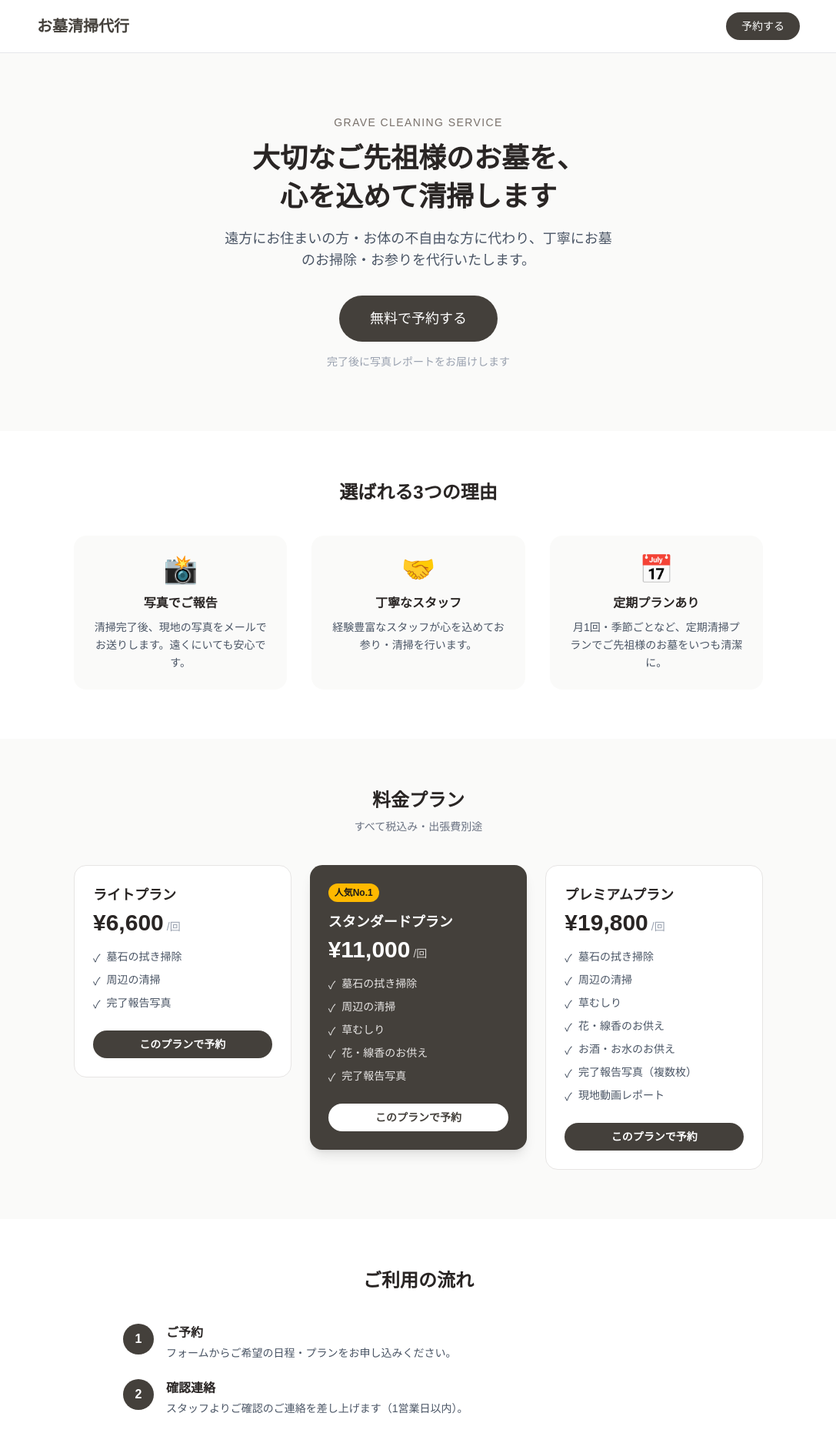
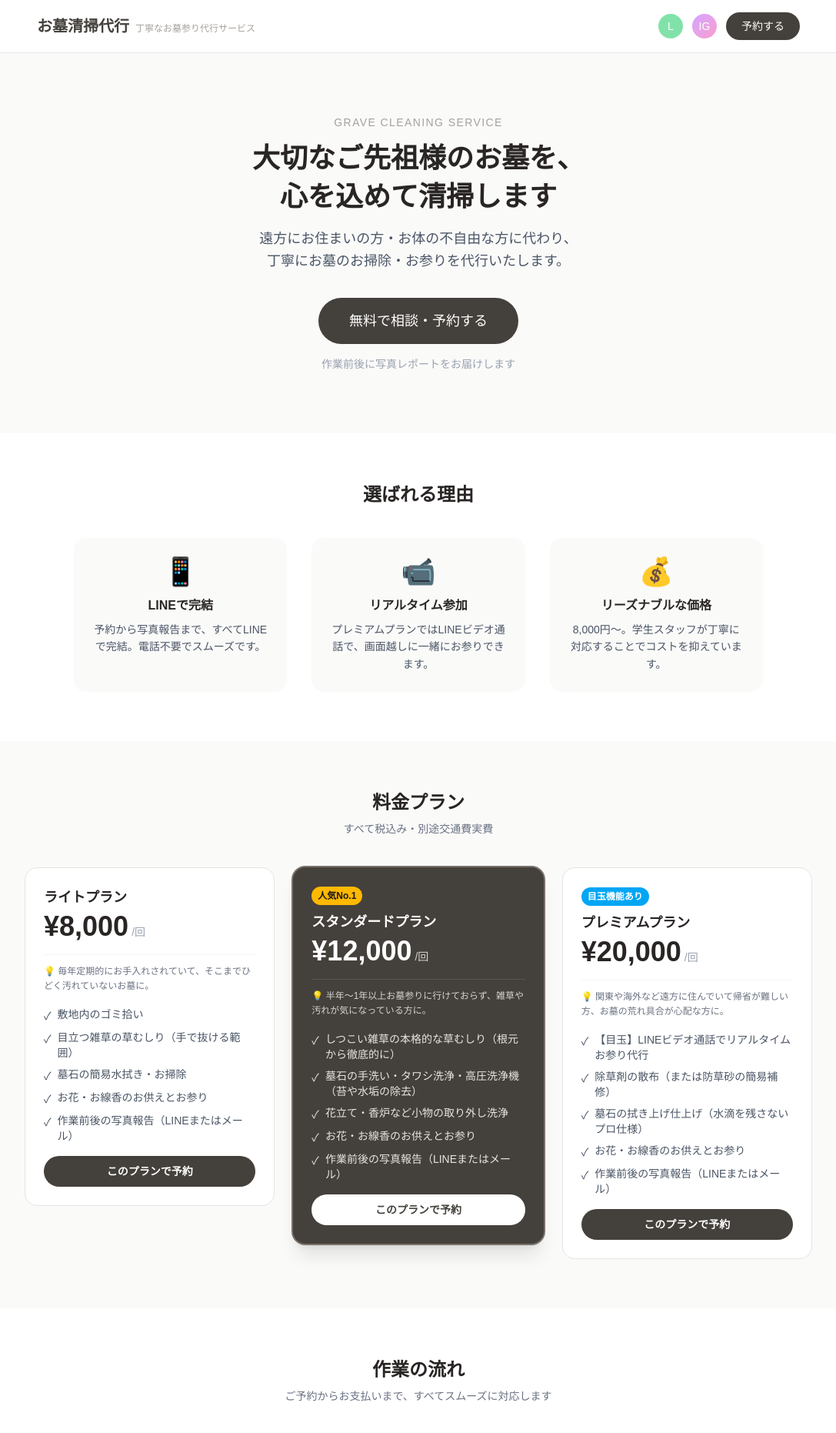
Before and after one commit to kkishi0724-os/grave-cleaning, a Next.js app: page / in a window 1280 px wide. Shown: the top 1862 px of the page at 77% size, without its empty margins (96-1183 px from the left). Built offline with nearby package versions, Linux system fonts and the light colour scheme.

Commit message:
redesign: 新料金プラン・作業工程・SNSアイコン追加

```diff
--- a/app/page.tsx
+++ b/app/page.tsx
@@ -3,37 +3,77 @@ import Link from "next/link";
 const plans = [
   {
     name: "ライトプラン",
-    price: "6,600",
-    features: ["墓石の拭き掃除", "周辺の清掃", "完了報告写真"],
+    price: "8,000",
+    tag: null,
+    tagColor: "",
+    summary: "毎年定期的にお手入れされていて、そこまでひどく汚れていないお墓に。",
+    features: [
+      "敷地内のゴミ拾い",
+      "目立つ雑草の草むしり（手で抜ける範囲）",
+      "墓石の簡易水拭き・お掃除",
+      "お花・お線香のお供えとお参り",
+      "作業前後の写真報告（LINEまたはメール）",
+    ],
     highlight: false,
   },
   {
     name: "スタンダードプラン",
-    price: "11,000",
-    features: ["墓石の拭き掃除", "周辺の清掃", "草むしり", "花・線香のお供え", "完了報告写真"],
+    price: "12,000",
+    tag: "人気No.1",
+    tagColor: "bg-amber-400 text-stone-900",
+    summary: "半年〜1年以上お墓参りに行けておらず、雑草や汚れが気になっている方に。",
+    features: [
+      "しつこい雑草の本格的な草むしり（根元から徹底的に）",
+      "墓石の手洗い・タワシ洗浄・高圧洗浄機（苔や水垢の除去）",
+      "花立て・香炉など小物の取り外し洗浄",
+      "お花・お線香のお供えとお参り",
+      "作業前後の写真報告（LINEまたはメール）",
+    ],
     highlight: true,
   },
   {
     name: "プレミアムプラン",
-    price: "19,800",
+    price: "20,000",
+    tag: "目玉機能あり",
+    tagColor: "bg-sky-500 text-white",
+    summary: "関東や海外など遠方に住んでいて帰省が難しい方、お墓の荒れ具合が心配な方に。",
     features: [
-      "墓石の拭き掃除",
-      "周辺の清掃",
-      "草むしり",
-      "花・線香のお供え",
-      "お酒・お水のお供え",
-      "完了報告写真（複数枚）",
-      "現地動画レポート",
+      "【目玉】LINEビデオ通話でリアルタイムお参り代行",
+      "除草剤の散布（または防草砂の簡易補修）",
+      "墓石の拭き上げ仕上げ（水滴を残さないプロ仕様）",
+      "お花・お線香のお供えとお参り",
+      "作業前後の写真報告（LINEまたはメール）",
     ],
     highlight: false,
   },
 ];
 
 const steps = [
-  { num: "1", title: "ご予約", desc: "フォームからご希望の日程・プランをお申し込みください。" },
-  { num: "2", title: "確認連絡", desc: "スタッフよりご確認のご連絡を差し上げます（1営業日以内）。" },
-  { num: "3", title: "清掃実施", desc: "ご指定の日時に丁寧にお墓を清掃・お参りいたします。" },
-  { num: "4", title: "報告", desc: "清掃後、写真付きの完了レポートをお送りします。" },
+  {
+    icon: "📋",
+    title: "ご予約・ご相談",
+    desc: "LINEまたはお問い合わせフォームからご連絡ください。墓所の場所やご希望をお聞きします。",
+  },
+  {
+    icon: "📅",
+    title: "日程確定",
+    desc: "ご希望の日程をもとにスタッフが現地へ。1〜2日以内にご連絡いたします。",
+  },
+  {
+    icon: "🧹",
+    title: "清掃・お参り実施",
+    desc: "ご選択のプランに沿って丁寧に作業します。プレミアムはビデオ通話でリアルタイム参加も可能です。",
+  },
+  {
+    icon: "📸",
+    title: "写真報告",
+    desc: "作業前後の写真をLINEまたはメールでお送りします。仕上がりをしっかりご確認いただけます。",
+  },
+  {
+    icon: "💳",
+    title: "お支払い",
+    desc: "作業完了後に銀行振込またはPayPayにてお支払いください。",
+  },
 ];
 
 export default function Home() {
@@ -42,7 +82,24 @@ export default function Home() {
       {/* Header */}
       <header className="border-b border-gray-200 bg-white sticky top-0 z-10">
         <div className="max-w-5xl mx-auto px-4 py-4 flex items-center justify-between">
+          <div>
             <span className="text-xl font-bold text-stone-700">お墓清掃代行</span>
+            <span className="ml-2 text-xs text-stone-400 hidden sm:inline">丁寧なお墓参り代行サービス</span>
+          </div>
+          <div className="flex items-center gap-3">
+            {/* SNSアイコン（準備中） */}
+            <button
+              title="LINE公式（準備中）"
+              className="w-8 h-8 rounded-full bg-[#06C755] text-white flex items-center justify-center text-sm opacity-50 cursor-not-allowed"
+            >
+              L
+            </button>
+            <button
+              title="Instagram（準備中）"
+              className="w-8 h-8 rounded-full bg-gradient-to-br from-purple-500 to-pink-500 text-white flex items-center justify-center text-sm opacity-50 cursor-not-allowed"
+            >
+              IG
+            </button>
             <Link
               href="/booking"
               className="bg-stone-700 text-white text-sm px-5 py-2 rounded-full hover:bg-stone-800 transition-colors"
@@ -50,36 +107,50 @@ export default function Home() {
               予約する
             </Link>
           </div>
+        </div>
       </header>
 
       <main className="flex-1">
         {/* Hero */}
         <section className="bg-stone-50 py-20 px-4 text-center">
-          <p className="text-sm text-stone-500 mb-3 tracking-widest uppercase">Grave Cleaning Service</p>
+          <p className="text-sm text-stone-400 mb-3 tracking-widest uppercase">Grave Cleaning Service</p>
           <h1 className="text-4xl font-bold text-stone-800 mb-4 leading-snug">
             大切なご先祖様のお墓を、<br />心を込めて清掃します
           </h1>
-          <p className="text-gray-600 max-w-lg mx-auto mb-8 text-lg">
-            遠方にお住まいの方・お体の不自由な方に代わり、丁寧にお墓のお掃除・お参りを代行いたします。
+          <p className="text-gray-600 max-w-lg mx-auto mb-8 text-lg leading-relaxed">
+            遠方にお住まいの方・お体の不自由な方に代わり、<br className="hidden sm:block" />
+            丁寧にお墓のお掃除・お参りを代行いたします。
           </p>
           <Link
             href="/booking"
             className="inline-block bg-stone-700 text-white px-10 py-4 rounded-full text-lg hover:bg-stone-800 transition-colors"
           >
-            無料で予約する
+            無料で相談・予約する
           </Link>
-          <p className="text-sm text-gray-400 mt-4">完了後に写真レポートをお届けします</p>
+          <p className="text-sm text-gray-400 mt-4">作業前後に写真レポートをお届けします</p>
         </section>
 
         {/* Features */}
         <section className="py-16 px-4 bg-white">
           <div className="max-w-4xl mx-auto">
-            <h2 className="text-2xl font-bold text-center text-stone-800 mb-10">選ばれる3つの理由</h2>
+            <h2 className="text-2xl font-bold text-center text-stone-800 mb-10">選ばれる理由</h2>
             <div className="grid grid-cols-1 md:grid-cols-3 gap-8">
               {[
-                { icon: "📸", title: "写真でご報告", desc: "清掃完了後、現地の写真をメールでお送りします。遠くにいても安心です。" },
-                { icon: "🤝", title: "丁寧なスタッフ", desc: "経験豊富なスタッフが心を込めてお参り・清掃を行います。" },
-                { icon: "📅", title: "定期プランあり", desc: "月1回・季節ごとなど、定期清掃プランでご先祖様のお墓をいつも清潔に。" },
+                {
+                  icon: "📱",
+                  title: "LINEで完結",
+                  desc: "予約から写真報告まで、すべてLINEで完結。電話不要でスムーズです。",
+                },
+                {
+                  icon: "📹",
+                  title: "リアルタイム参加",
+                  desc: "プレミアムプランではLINEビデオ通話で、画面越しに一緒にお参りできます。",
+                },
+                {
+                  icon: "💰",
+                  title: "リーズナブルな価格",
+                  desc: "8,000円〜。学生スタッフが丁寧に対応することでコストを抑えています。",
+                },
               ].map((f) => (
                 <div key={f.title} className="text-center p-6 rounded-2xl bg-stone-50">
                   <div className="text-4xl mb-3">{f.icon}</div>
@@ -92,43 +163,54 @@ export default function Home() {
         </section>
 
         {/* Pricing */}
-        <section className="py-16 px-4 bg-stone-50">
-          <div className="max-w-4xl mx-auto">
+        <section className="py-16 px-4 bg-stone-50" id="plans">
+          <div className="max-w-5xl mx-auto">
             <h2 className="text-2xl font-bold text-center text-stone-800 mb-2">料金プラン</h2>
-            <p className="text-center text-gray-500 mb-10 text-sm">すべて税込み・出張費別途</p>
+            <p className="text-center text-gray-500 mb-10 text-sm">すべて税込み・別途交通費実費</p>
             <div className="grid grid-cols-1 md:grid-cols-3 gap-6 items-start">
               {plans.map((plan) => (
                 <div
                   key={plan.name}
-                  className={`rounded-2xl p-6 flex flex-col ${
+                  className={`rounded-2xl p-6 flex flex-col gap-4 ${
                     plan.highlight
-                      ? "bg-stone-700 text-white shadow-lg"
+                      ? "bg-stone-700 text-white shadow-xl ring-2 ring-stone-500"
                       : "bg-white text-stone-800 border border-stone-200"
                   }`}
                 >
-                  {plan.highlight && (
-                    <span className="text-xs bg-amber-400 text-stone-900 font-bold px-2 py-1 rounded-full self-start mb-3">
-                      人気No.1
+                  <div>
+                    {plan.tag && (
+                      <span className={`text-xs font-bold px-2 py-1 rounded-full ${plan.tagColor} inline-block mb-2`}>
+                        {plan.tag}
                       </span>
                     )}
-                  <h3 className="font-bold text-lg mb-1">{plan.name}</h3>
-                  <p className="text-3xl font-bold mb-4">
+                    <h3 className="font-bold text-lg">{plan.name}</h3>
+                    <p className="text-4xl font-bold mt-1">
                       ¥{plan.price}
                       <span className={`text-sm font-normal ml-1 ${plan.highlight ? "text-stone-300" : "text-gray-400"}`}>
                         /回
                       </span>
                     </p>
-                  <ul className="flex-1 space-y-2 mb-6">
+                  </div>
+
+                  <p className={`text-xs leading-relaxed border-t pt-3 ${plan.highlight ? "text-stone-300 border-stone-600" : "text-gray-500 border-stone-100"}`}>
+                    💡 {plan.summary}
+                  </p>
+
+                  <ul className="space-y-2 flex-1">
                     {plan.features.map((f) => (
-                      <li key={f} className={`text-sm flex items-start gap-2 ${plan.highlight ? "text-stone-200" : "text-gray-600"}`}>
-                        <span className="mt-0.5">✓</span>
+                      <li
+                        key={f}
+                        className={`text-sm flex items-start gap-2 ${plan.highlight ? "text-stone-200" : "text-gray-600"}`}
+                      >
+                        <span className="mt-0.5 shrink-0">✓</span>
                         <span>{f}</span>
                       </li>
                     ))}
                   </ul>
+
                   <Link
                     href="/booking"
-                    className={`text-center py-2 rounded-full text-sm font-bold transition-colors ${
+                    className={`text-center py-2.5 rounded-full text-sm font-bold transition-colors ${
                       plan.highlight
                         ? "bg-white text-stone-700 hover:bg-stone-100"
                         : "bg-stone-700 text-white hover:bg-stone-800"
@@ -142,22 +224,30 @@ export default function Home() {
           </div>
         </section>
 
-        {/* Flow */}
-        <section className="py-16 px-4 bg-white">
+        {/* Process */}
+        <section className="py-16 px-4 bg-white" id="flow">
           <div className="max-w-3xl mx-auto">
-            <h2 className="text-2xl font-bold text-center text-stone-800 mb-10">ご利用の流れ</h2>
+            <h2 className="text-2xl font-bold text-center text-stone-800 mb-2">作業の流れ</h2>
+            <p className="text-center text-gray-500 text-sm mb-10">ご予約からお支払いまで、すべてスムーズに対応します</p>
+            <div className="relative">
+              {/* 縦線 */}
+              <div className="absolute left-6 top-6 bottom-6 w-px bg-stone-200 hidden sm:block" />
               <div className="space-y-6">
-              {steps.map((s) => (
-                <div key={s.num} className="flex items-start gap-4">
-                  <div className="w-10 h-10 rounded-full bg-stone-700 text-white flex items-center justify-center font-bold shrink-0">
-                    {s.num}
+                {steps.map((s, i) => (
+                  <div key={s.title} className="flex items-start gap-4 relative">
+                    <div className="w-12 h-12 rounded-full bg-stone-100 border-2 border-stone-300 flex items-center justify-center text-2xl shrink-0 relative z-10">
+                      {s.icon}
                     </div>
-                  <div>
+                    <div className="flex-1 bg-stone-50 rounded-2xl p-4">
+                      <div className="flex items-center gap-2 mb-1">
+                        <span className="text-xs font-bold text-stone-400">STEP {i + 1}</span>
                         <h3 className="font-bold text-stone-800">{s.title}</h3>
-                    <p className="text-gray-600 text-sm mt-1">{s.desc}</p>
+                      </div>
+                      <p className="text-gray-600 text-sm leading-relaxed">{s.desc}</p>
                     </div>
                   </div>
                 ))}
+              </div>
             </div>
           </div>
         </section>
@@ -165,18 +255,34 @@ export default function Home() {
         {/* CTA */}
         <section className="py-16 px-4 bg-stone-700 text-white text-center">
           <h2 className="text-2xl font-bold mb-3">まずはお気軽にご相談ください</h2>
-          <p className="text-stone-300 mb-8">ご予約・お見積もりは無料です。対応エリアについてもお気軽にお問い合わせください。</p>
+          <p className="text-stone-300 mb-8 text-sm leading-relaxed">
+            対応エリア・日程など、お気軽にお問い合わせください。<br />
+            LINEでのご相談も受け付けています。
+          </p>
+          <div className="flex flex-col sm:flex-row items-center justify-center gap-4">
             <Link
               href="/booking"
               className="inline-block bg-white text-stone-700 px-10 py-4 rounded-full font-bold hover:bg-stone-100 transition-colors"
             >
               予約フォームへ
             </Link>
+            <button
+              className="inline-flex items-center gap-2 bg-[#06C755] text-white px-10 py-4 rounded-full font-bold opacity-50 cursor-not-allowed"
+              title="LINE公式（準備中）"
+            >
+              <span>LINE で相談する</span>
+              <span className="text-xs">（準備中）</span>
+            </button>
+          </div>
         </section>
       </main>
 
       {/* Footer */}
       <footer className="bg-stone-900 text-stone-400 text-sm py-8 px-4 text-center">
+        <div className="flex justify-center gap-4 mb-4">
+          <button title="LINE公式（準備中）" className="opacity-40 cursor-not-allowed text-xs">LINE</button>
+          <button title="Instagram（準備中）" className="opacity-40 cursor-not-allowed text-xs">Instagram</button>
+        </div>
         <p>© 2026 お墓清掃代行サービス. All rights reserved.</p>
       </footer>
     </div>
```
Lines whose indentation alone changed are shown as unchanged.
